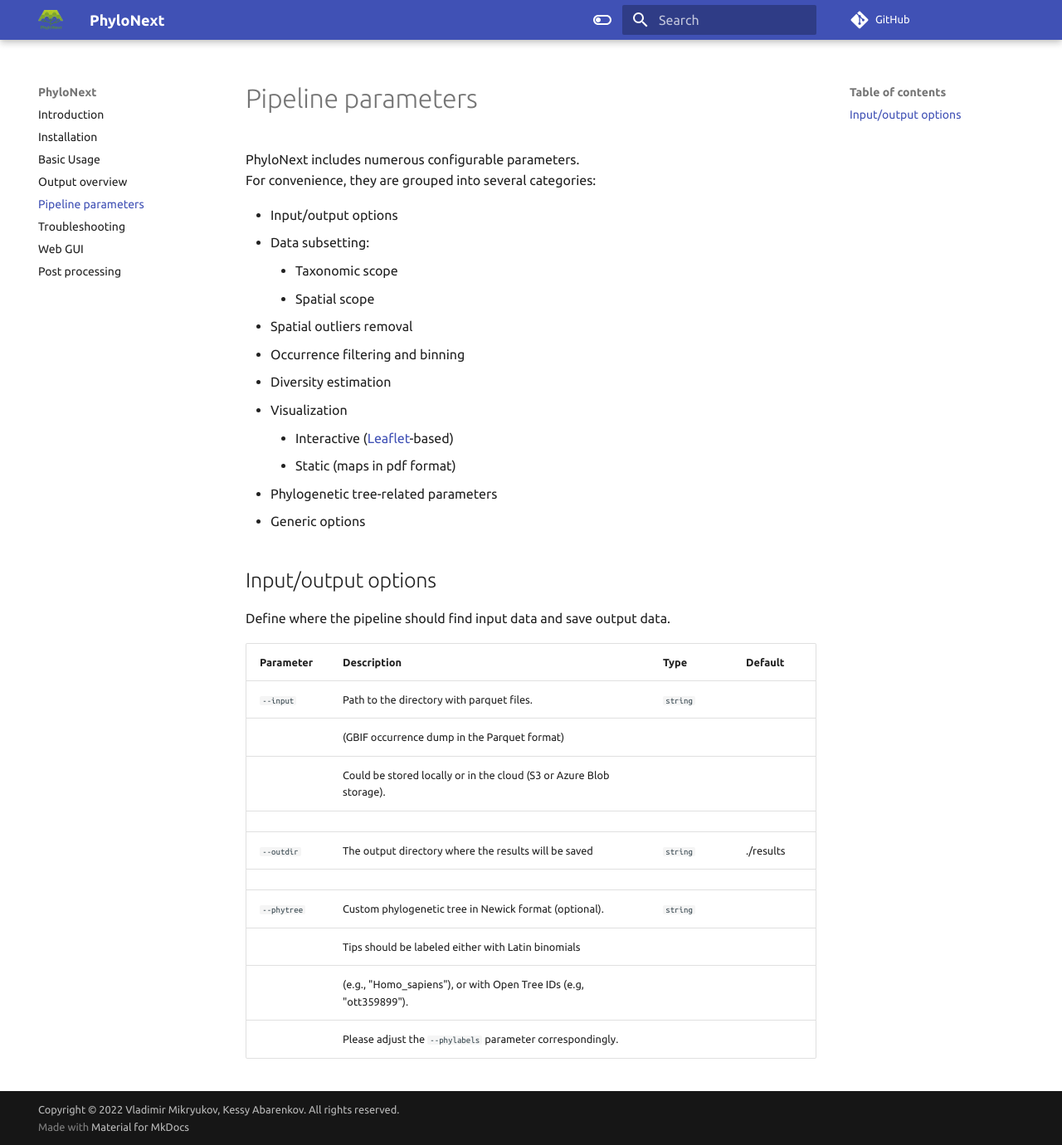
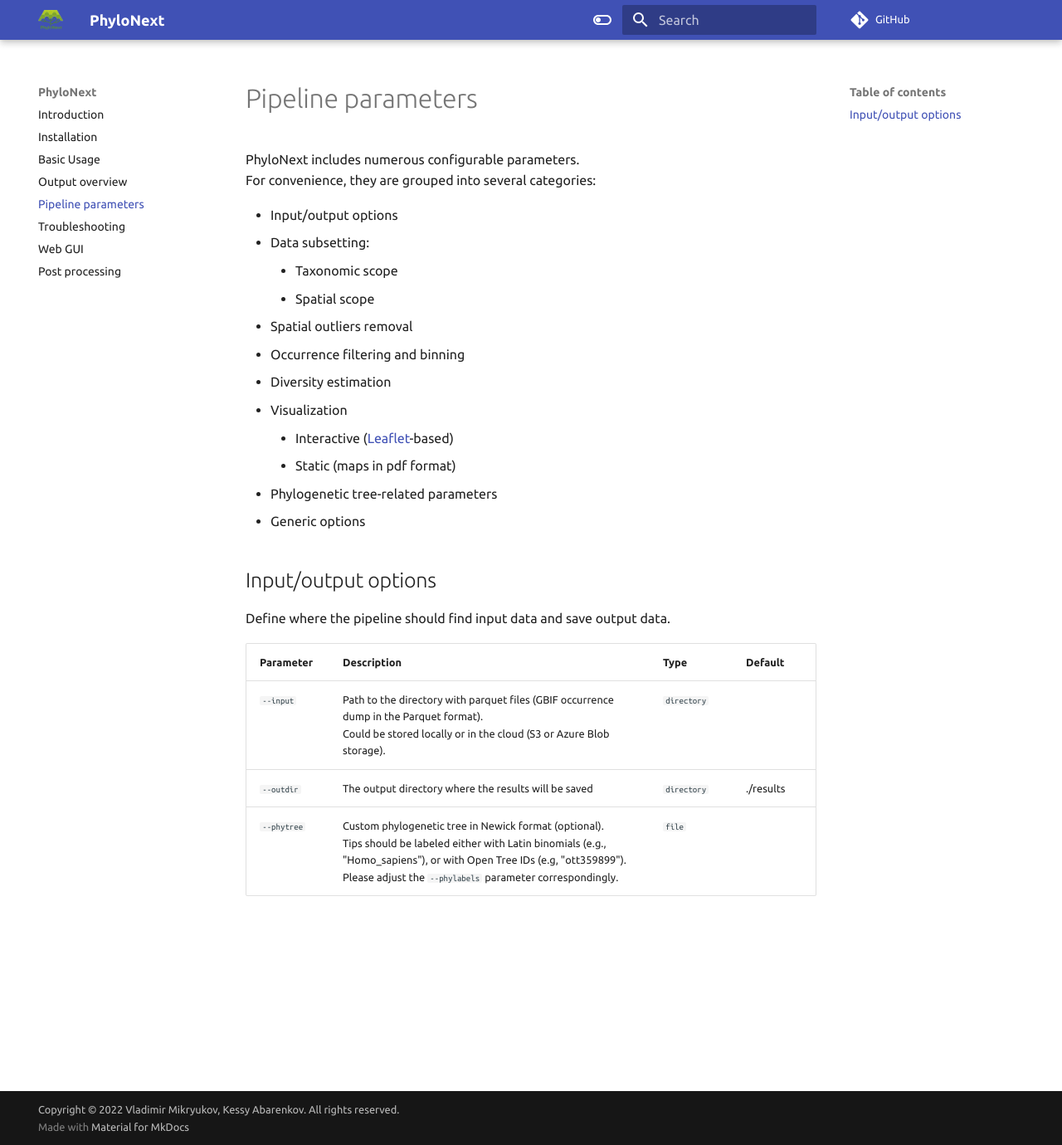
Before and after one commit to vmikk/phylonext_manual, an MkDocs documentation site: the page built from docs/parameters.md, in a window 1280 px wide and 1380 px high. Shown: the whole window at 83% size. Built offline with MkDocs 1.6.1 and Material for MkDocs 9.7.7, drawn with Linux system fonts in a browser that asks for light colours; comment, search, counter and statistics services are not loaded.

Commit message:
params - Input/output

```diff
--- a/docs/parameters.md
+++ b/docs/parameters.md
@@ -28,13 +28,6 @@ Define where the pipeline should find input data and save output data.
 
 | Parameter   | Description                                                          | Type     | Default   |
 | ----------- | -------------------------------------------------------------------- | -------- | --------- |
-| `--input`   | Path to the directory with parquet files.                            | `string` |           |
-|             | (GBIF occurrence dump in the Parquet format)                         |          |           |
-|             | Could be stored locally or in the cloud (S3 or Azure Blob storage).  |          |           |
-|             |                                                                      |          |           |
-| `--outdir`  | The output directory where the results will be saved                 | `string` | ./results |
-|             |                                                                      |          |           |
-| `--phytree` | Custom phylogenetic tree in Newick format (optional).                | `string` |           |
-|             | Tips should be labeled either with Latin binomials                   |          |           |
-|             | (e.g., "Homo_sapiens"), or with Open Tree IDs (e.g, "ott359899").    |          |           |
-|             | Please adjust the `--phylabels` parameter correspondingly.           |          |           |
+| `--input`   | Path to the directory with parquet files (GBIF occurrence dump in the Parquet format).<br>Could be stored locally or in the cloud (S3 or Azure Blob storage).                           | `directory` |           |
+| `--outdir`  | The output directory where the results will be saved                 | `directory` | ./results |
+| `--phytree` | Custom phylogenetic tree in Newick format (optional).<br>Tips should be labeled either with Latin binomials (e.g., "Homo_sapiens"), or with Open Tree IDs (e.g, "ott359899").<br>Please adjust the `--phylabels` parameter correspondingly.   | `file` |           |
```
